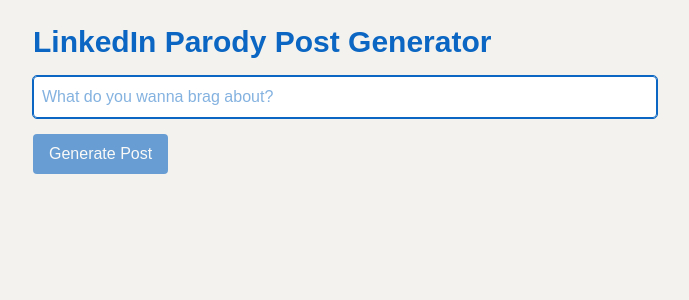
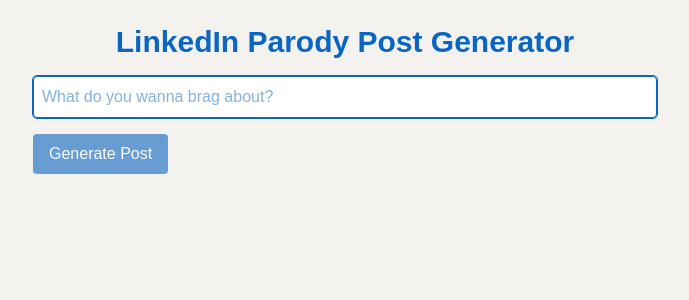
Before and after one commit to ameerza123/LinkedIn-BS-Generator, a Next.js app: page / in a window 1280 px wide. Shown: the top 300 px of the page, without its empty margins (295-984 px from the left). Built offline with nearby package versions, Linux system fonts and the light colour scheme.

Commit message:
Centered header text

```diff
--- a/src/app/page.tsx
+++ b/src/app/page.tsx
@@ -30,7 +30,7 @@
       style={{ backgroundColor: 'rgb(244, 242, 238)' }}
     >
       <h1
-        className="text-3xl font-bold mb-4"
+        className="text-3xl font-bold mb-4 text-center"
         style={{ color: 'rgb(10, 102, 194)' }}
       >
         LinkedIn Parody Post Generator
```
